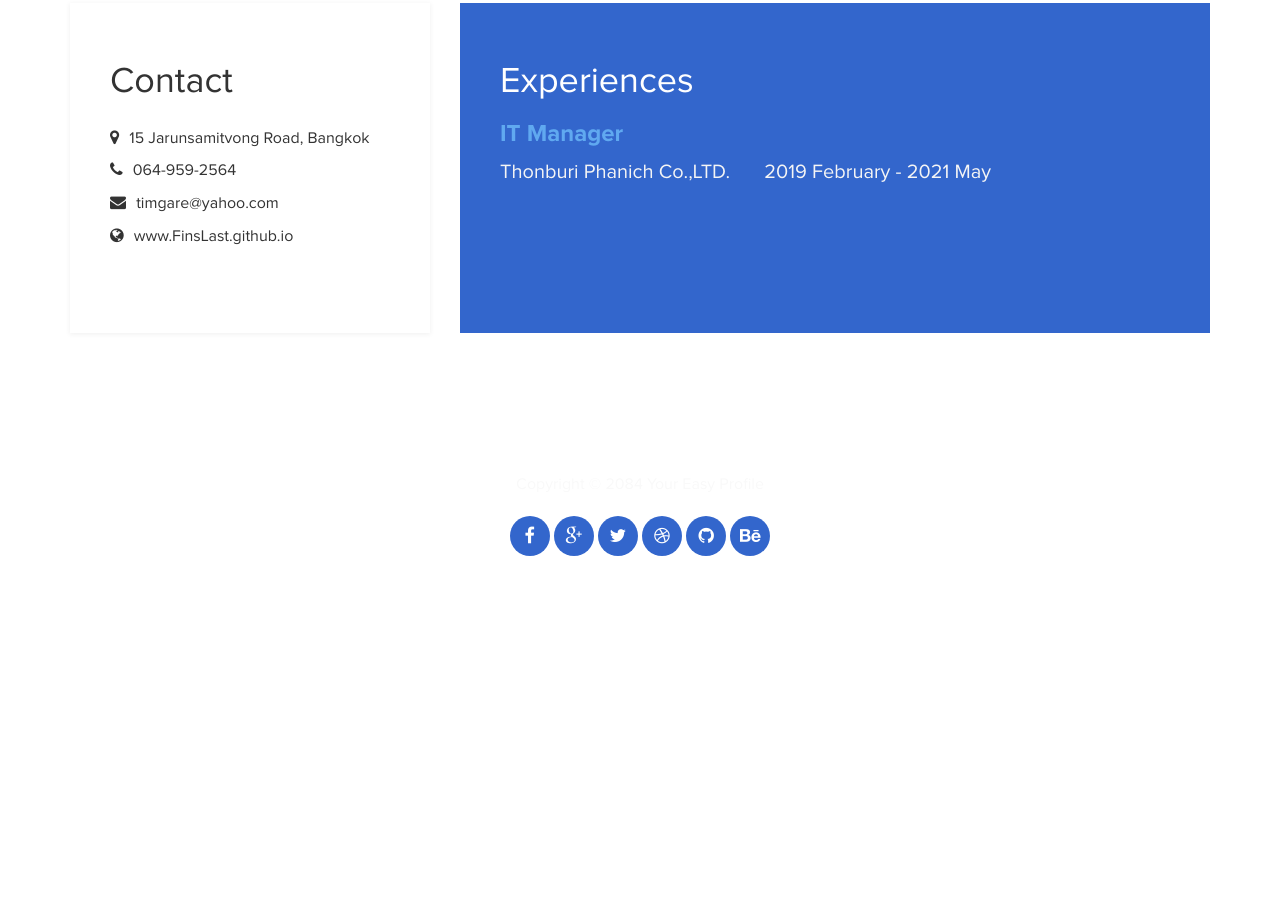
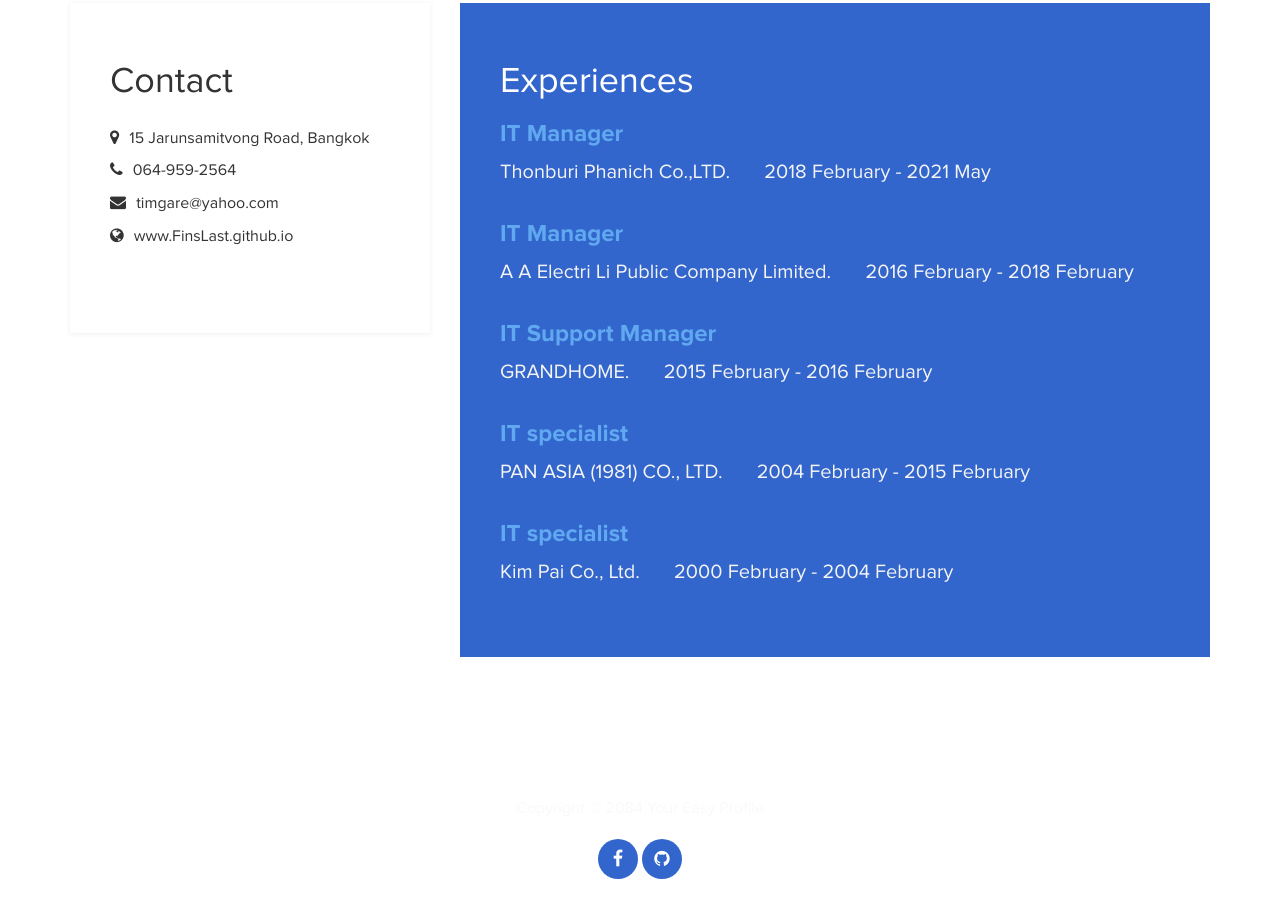
Before and after one commit to FinsLast/FinsLast.github.io, a plain HTML site: page index.html in a window 1280 px wide. Shown: the part 1436-2353 px from the top of the page. Before the commit the page ends 2082 px from the top, so only its background shows below. Drawn offline with Linux system fonts and the light colour scheme.

Commit message:
updateexp

```diff
--- a/index.html
+++ b/index.html
@@ -121,7 +121,31 @@ http://www.templatemo.com/tm-467-easy-profile
 					<div class="experience-content">
 						<h4 class="experience-title accent">IT Manager</h4>
 						<h5>Thonburi Phanich Co.,LTD.</h5><span></span>
-						<h5>2019 February - 2021 May</h5>
+						<h5>2018 February - 2021 May</h5>
+						<p class="education-description"></p>
+					</div>
+					<div class="experience-content">
+						<h4 class="experience-title accent">IT Manager</h4>
+						<h5>A A Electri Li Public Company Limited.</h5><span></span>
+						<h5>2016 February - 2018 February</h5>
+						<p class="education-description"></p>
+					</div>
+					<div class="experience-content">
+						<h4 class="experience-title accent">IT Support Manager</h4>
+						<h5>GRANDHOME.</h5><span></span>
+						<h5>2015 February - 2016 February</h5>
+						<p class="education-description"></p>
+					</div>
+					<div class="experience-content">
+						<h4 class="experience-title accent">IT specialist</h4>
+						<h5>PAN ASIA (1981) CO., LTD.</h5><span></span>
+						<h5>2004 February - 2015 February</h5>
+						<p class="education-description"></p>
+					</div>
+					<div class="experience-content">
+						<h4 class="experience-title accent">IT specialist</h4>
+						<h5>Kim Pai Co., Ltd.</h5><span></span>
+						<h5>2000 February - 2004 February</h5>
 						<p class="education-description"></p>
 					</div>
 			</div>
@@ -136,12 +160,8 @@ http://www.templatemo.com/tm-467-easy-profile
 			<div class="col-md-12 col-sm-12">
 				<p>Copyright &copy; 2084 Your Easy Profile</p>
 				<ul class="social-icons">
-					<li><a href="#" class="fa fa-facebook"></a></li>
-                    <li><a href="#" class="fa fa-google-plus"></a></li>
-					<li><a href="#" class="fa fa-twitter"></a></li>
-					<li><a href="#" class="fa fa-dribbble"></a></li>
-					<li><a href="#" class="fa fa-github"></a></li>
-					<li><a href="#" class="fa fa-behance"></a></li>
+					<li><a href="https://www.facebook.com/pavin.timgare" class="fa fa-facebook"></a></li>
+                    <li><a href="https://github.com/FinsLast/FinsLast.github.io" class="fa fa-github"></a></li>
 				</ul>
 			</div>
 		</div>
```
